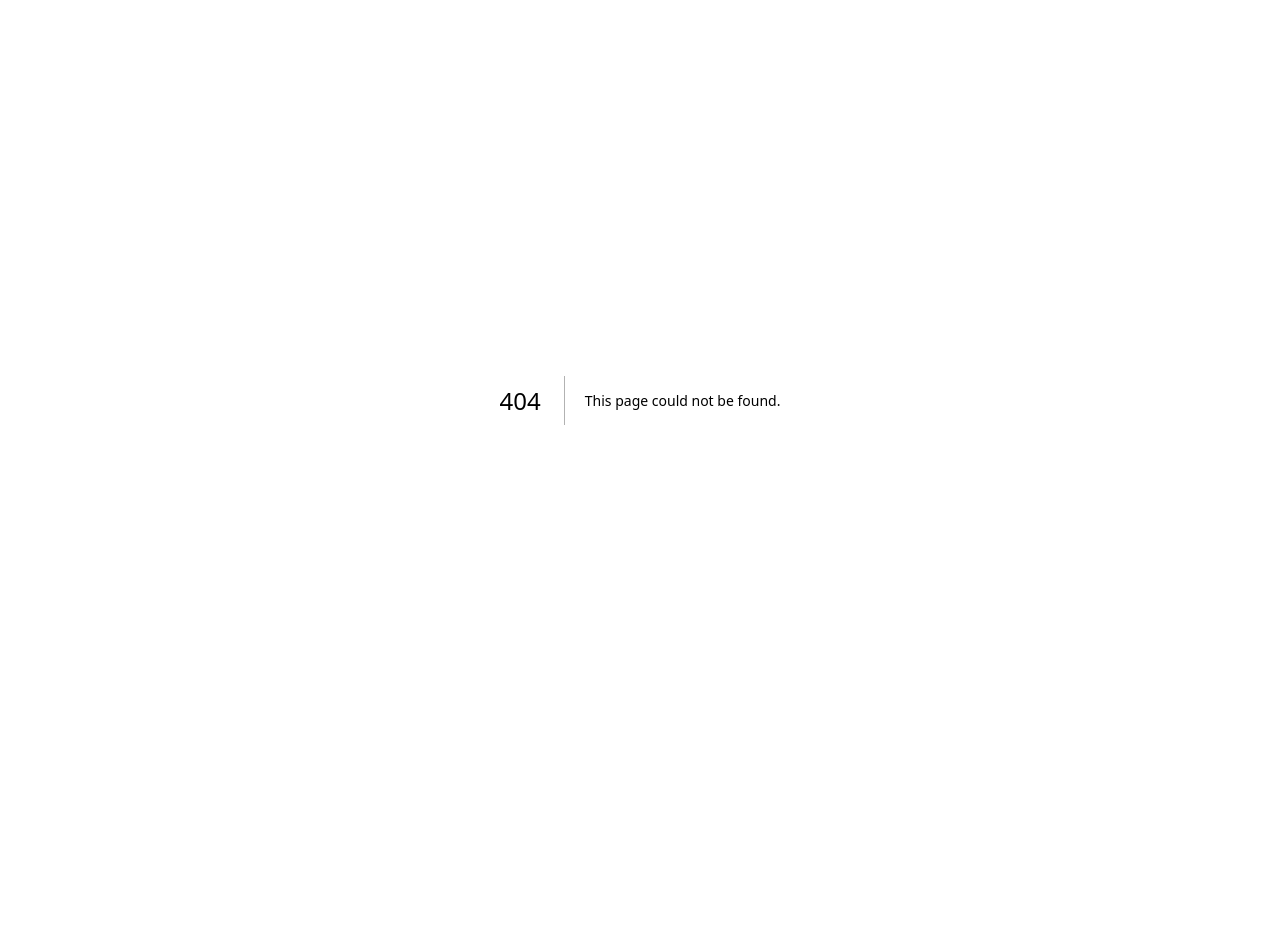
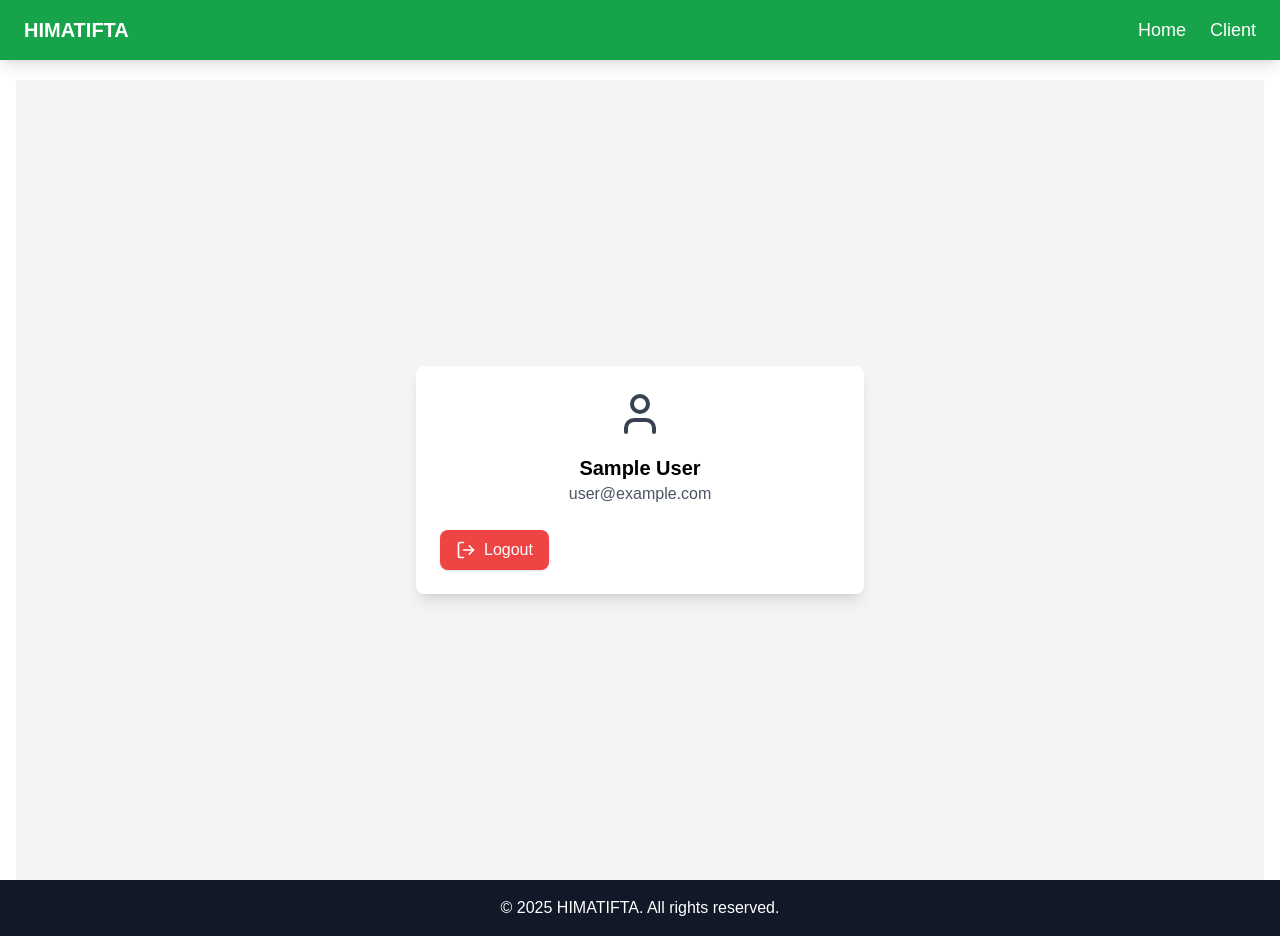
Before and after one commit to M12Zidan/form-himatifta, a Next.js app: page /admin/profile in a window 1280 px wide. Before the commit this address had no page. Before the commit the page ends 800 px from the top, so only its background shows below. Built offline with nearby package versions, Linux system fonts and the light colour scheme; no server answers; sample sign-in values are in the browser's storage.

Commit message:
fix: page profile udh bisa di akses dan longout

```diff
--- /dev/null
+++ b/src/app/admin/profile/page.tsx
@@ -0,0 +1,25 @@
+"use client"
+import { useSession, signOut } from "next-auth/react"
+import { User, LogOut } from "lucide-react";
+
+export default function ProfilePage() {
+  const { data: session } = useSession()
+
+  return (
+    <div className="flex flex-col items-center justify-center min-h-screen bg-gray-100 p-6">
+      <div className="bg-white shadow-lg rounded-lg p-6 w-full max-w-md text-center">
+        <User size={48} className="mx-auto text-gray-700" />
+        <h1 className="text-xl font-semibold mt-4">{session?.user?.name}</h1>
+        <p className="text-gray-600">{session?.user?.email}</p>
+
+        <button
+          onClick={() => signOut()}
+          className="mt-6 flex items-center gap-2 bg-red-500 hover:bg-red-600 text-white px-4 py-2 rounded-lg shadow transition-all"
+        >
+          <LogOut size={20} />
+          Logout
+        </button>
+      </div>
+    </div>
+  );
+}
```
Also changed, not shown: src/app/admin/profile/page_.tsx (deleted, +0 -25 lines).
